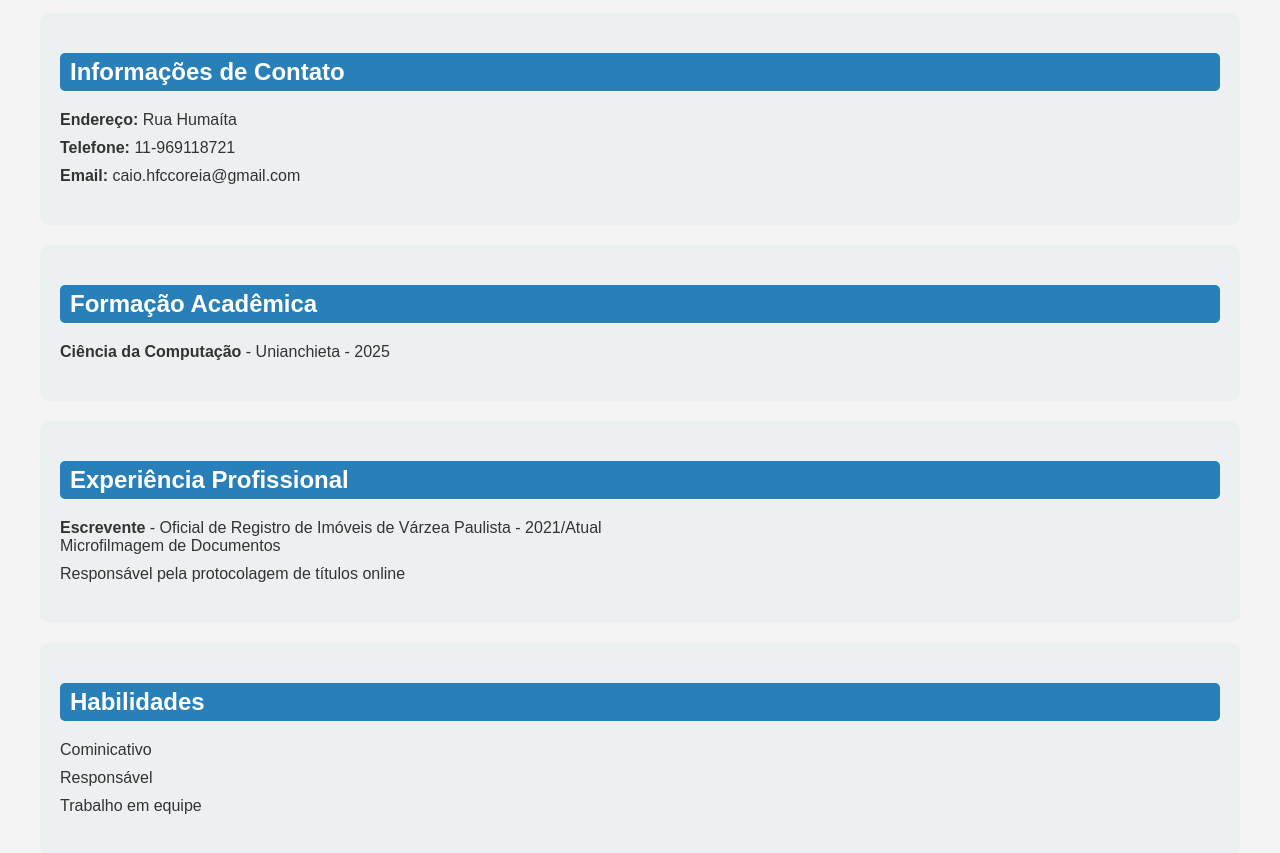
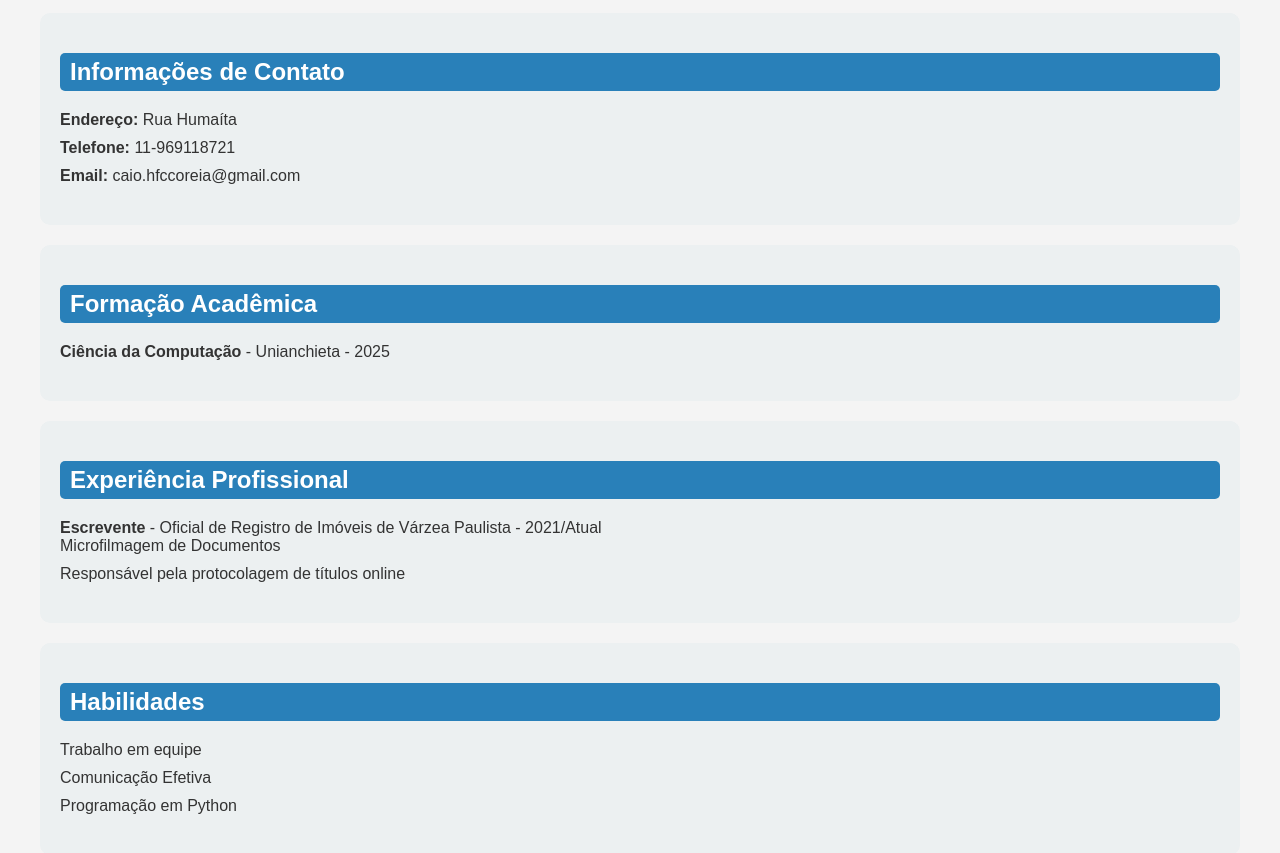
Before and after one commit to Caiohfcorreia/Caiohfcorreia.github.io, a plain HTML site: page index.html in a window 1280 px wide. Shown: the part 119-972 px from the top of the page. Drawn offline with Linux system fonts and the light colour scheme.

Commit message:
Update index.html

```diff
--- a/index.html
+++ b/index.html
@@ -83,9 +83,9 @@
         <h2 class="section-title">Habilidades</h2>
         <div class="content">
             <ul>
-                <li>Cominicativo</li>
-                <li>Responsável</li>
                 <li>Trabalho em equipe</li>
+                <li>Comunicação Efetiva</li>
+                <li>Programação em Python</li>
             </ul>
         </div>
     </section>
```
